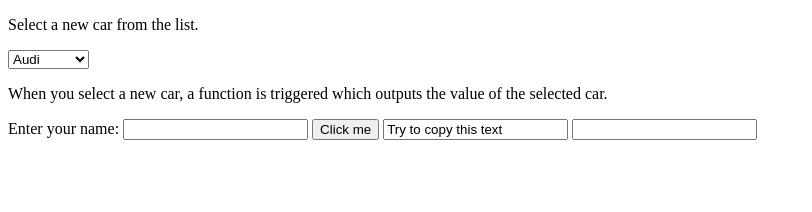
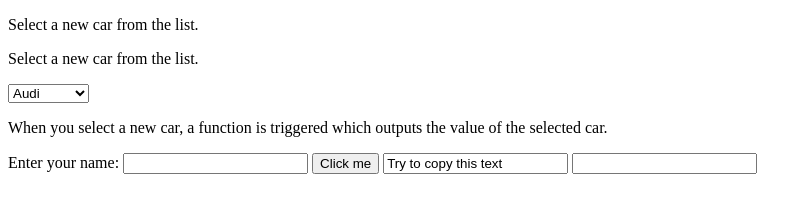
Before and after one commit to Ramana8801/REACTJS-Assignments, a plain HTML site: page assignment1.html in a window 1280 px wide. Shown: the whole page, without its empty margins (0-812 px from the left). Drawn offline with Linux system fonts and the light colour scheme.

```diff
--- a/assignment1.html
+++ b/assignment1.html
@@ -3,7 +3,7 @@
 <body>
 
 <p>Select a new car from the list.</p>
-
+<p>Select a new car from the list.</p>
 <select id="mySelect" onchange="myFunction()">
   <option value="Audi">Audi</option>
   <option value="BMW">BMW</option>
```
